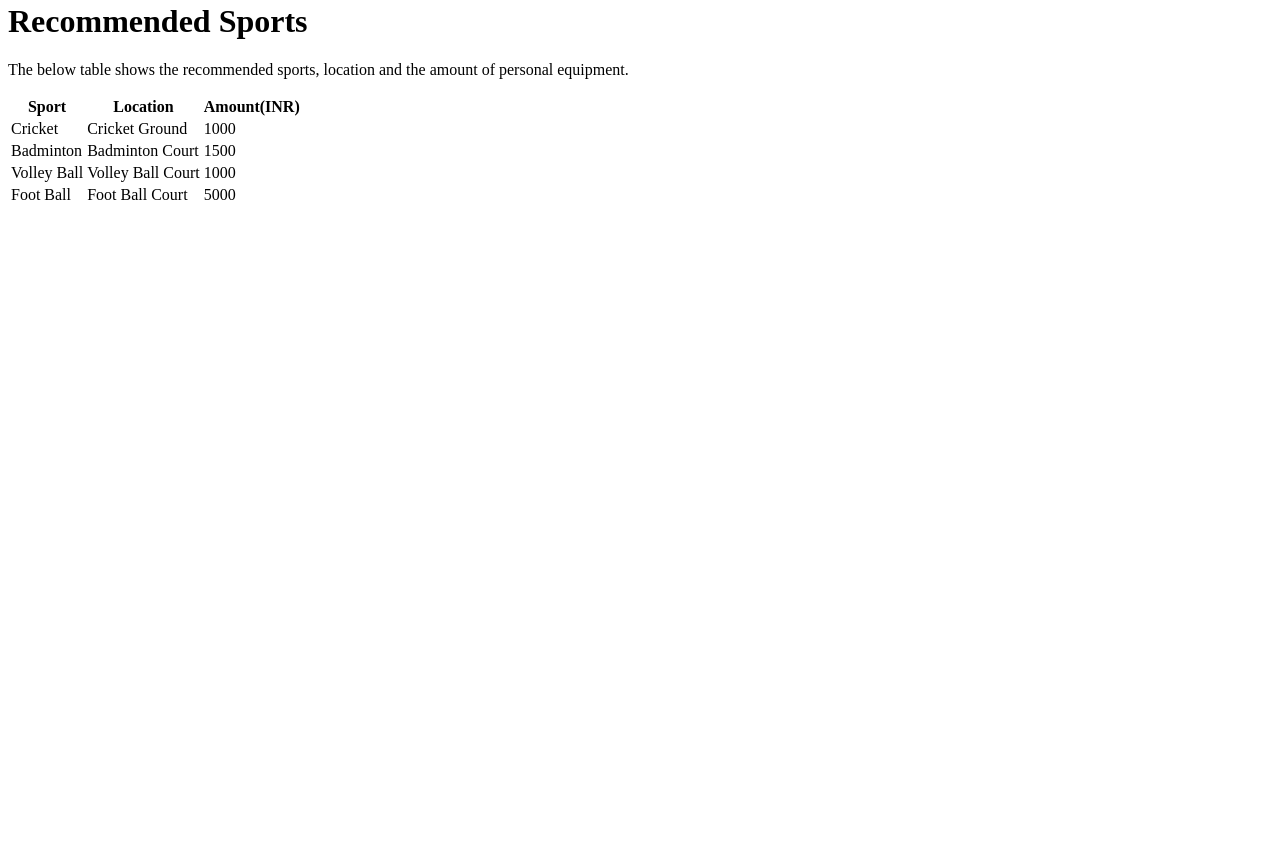
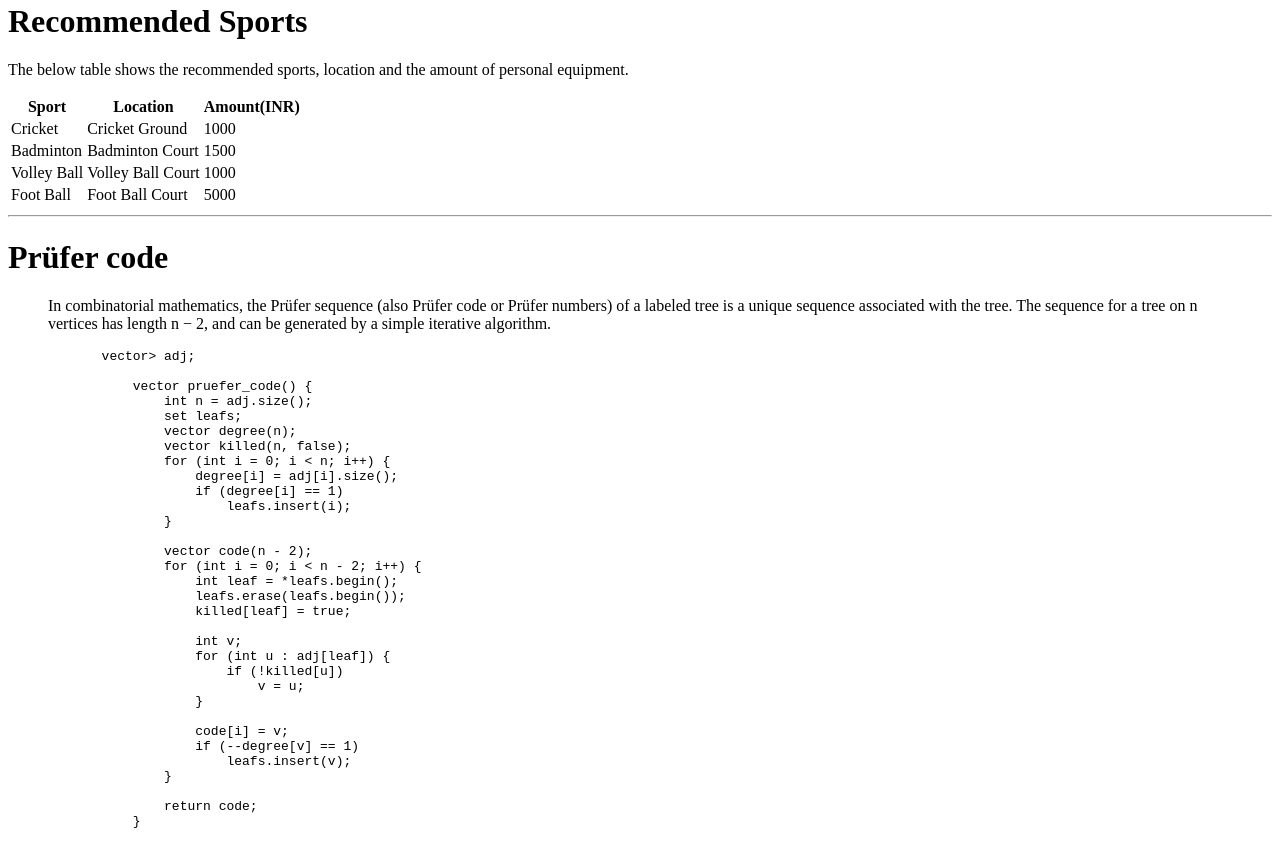
Before and after one commit to 44-563-Web-Apps-S22/webapps-s22-assignment-3-gundunaveen, a plain HTML site: page index.html in a window 1280 px wide. Shown: the part 500-1363 px from the top of the page. Before the commit the page ends 800 px from the top, so only its background shows below. Drawn offline with Linux system fonts and the light colour scheme.

Commit message:
Added code from Cp-Alggorithm

```diff
--- a/index.html
+++ b/index.html
@@ -63,5 +63,45 @@
                 <td>5000</td>
             </tr>
         </table>
+
+        <hr>
+
+        <h1>Prüfer code</h1>
+        <blockquote cite="https://en.wikipedia.org/wiki/Pr%C3%BCfer_sequence#:~:text=In%20combinatorial%20mathematics%2C%20the%20Pr%C3%BCfer,by%20a%20simple%20iterative%20algorithm.">In combinatorial mathematics, the Prüfer sequence (also Prüfer code or Prüfer numbers) of a labeled tree is a unique sequence associated with the tree. The sequence for a tree on n vertices has length n − 2, and can be generated by a simple iterative algorithm. </blockquote>
+        <pre>
+            vector<vector<int>> adj;
+
+                vector<int> pruefer_code() {
+                    int n = adj.size();
+                    set<int> leafs;
+                    vector<int> degree(n);
+                    vector<bool> killed(n, false);
+                    for (int i = 0; i < n; i++) {
+                        degree[i] = adj[i].size();
+                        if (degree[i] == 1)
+                            leafs.insert(i);
+                    }
+
+                    vector<int> code(n - 2);
+                    for (int i = 0; i < n - 2; i++) {
+                        int leaf = *leafs.begin();
+                        leafs.erase(leafs.begin());
+                        killed[leaf] = true;
+
+                        int v;
+                        for (int u : adj[leaf]) {
+                            if (!killed[u])
+                                v = u;
+                        }
+
+                        code[i] = v;
+                        if (--degree[v] == 1)
+                            leafs.insert(v);
+                    }
+
+                    return code;
+                }
+
+        </pre>
     </body>
 </html>
```
